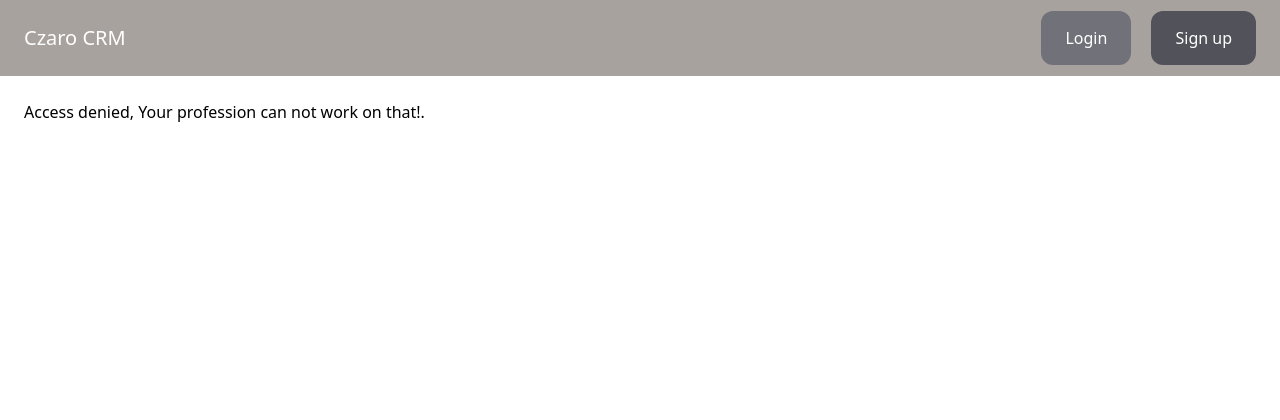
After one commit to MrCzaro/Czaro_CRM, a Django app: page /access-denied/ in a window 1280 px wide. The commit adds this page. Shown: the top 420 px of the page. Run offline with Django 5.2, Linux system fonts and the light colour scheme; some libraries are stand-ins or nearby versions.

Commit message:
Commit 2 31/01/24

```diff
--- a/czaro_crm/urls.py
+++ b/czaro_crm/urls.py
@@ -1,9 +1,11 @@
 from django.contrib import admin
 from django.urls import path, include
+from scales.views import access_denied
 
 urlpatterns = [
     path("admin/", admin.site.urls),
     path("", include("main.urls")),
     path("patient/", include("patient.urls")),
     path("scale/", include("scales.urls")),
+    path('access-denied/', access_denied, name='access_denied'),
 ]
--- a/patient/forms.py
+++ b/patient/forms.py
@@ -21,6 +21,8 @@ class PatientForm(forms.ModelForm):
             "zip_code",
             "admitted_on",
             "admitted_by",
+            "main_symptom",
+            "additional_symptoms",
             "consent",
             "consent_contact_number",
 
@@ -39,6 +41,8 @@ class PatientForm(forms.ModelForm):
             "zip_code": "Zip-code:",
             "admitted_on": "Admitted on:",
             "admitted_by": "Admitted by:",
+            "main_symptom": "Main symptom",
+            "additional_symptoms": "Additional symptoms",
             "consent" : "Authorized Medical Contact",
             "consent_contact_number" : "Authorized person's contact number"
 
@@ -57,6 +61,8 @@ class PatientForm(forms.ModelForm):
             "zip_code" : forms.TextInput(attrs={"class": FORM_CLASS}),
             "admitted_on" : forms.DateTimeInput(attrs={"type": "datetime-local","class": FORM_CLASS}), # same as with DOB
             "admitted_by" : forms.Select(attrs={"class": FORM_CLASS}),
+            "main_symptom": forms.TextInput(attrs={"class": FORM_CLASS}),
+            "additional_symptoms": forms.TextInput(attrs={"class": FORM_CLASS}),
             "consent" : forms.TextInput(attrs={"class": FORM_CLASS}),
             "consent_contact_number" : forms.TextInput(attrs={"class": FORM_CLASS}),
         }
--- a/scales/views.py
+++ b/scales/views.py
@@ -7,6 +7,11 @@ from patient.models import Patient
 
 @login_required(login_url = "/login/")
 def add_norton_scale(request, pk):
+    # Check if the user has the allowed profession
+    if request.user.profession == "secretaries":
+        # Redirect or show an error message
+        return redirect("access_denied")
+
     patient = get_object_or_404(Patient, id=pk)
 
     if request.method == "POST":
@@ -33,6 +38,11 @@ def add_norton_scale(request, pk):
 
 @login_required(login_url = "/login/")
 def edit_norton_scale(request, patient_id, norton_id):
+    # Check if the user has the allowed profession
+    if request.user.profession == "secretaries":
+        # Redirect or show an error message
+        return redirect("access_denied")
+
     patient = get_object_or_404(Patient, id= patient_id)
     norton = get_object_or_404(NortonScale, id=norton_id, patient=patient)
 
@@ -54,6 +64,11 @@ def edit_norton_scale(request, patient_id, norton_id):
 
 @login_required(login_url = "/login/")
 def add_glasgow_scale(request, pk):
+    # Check if the user has the allowed profession
+    if request.user.profession == "secretaries":
+        # Redirect or show an error message
+        return redirect("access_denied")
+
     patient = get_object_or_404(Patient, id=pk)
 
     if request.method == "POST":
@@ -79,6 +94,11 @@ def add_glasgow_scale(request, pk):
 
 @login_required(login_url = "/login/")
 def edit_glasgow_scale(request, patient_id, glasgow_id):
+    # Check if the user has the allowed profession
+    if request.user.profession == "secretaries":
+        # Redirect or show an error message
+        return redirect("access_denied")
+
     patient = get_object_or_404(Patient, id=patient_id)
     glasgow = get_object_or_404(GlasgowComaScale, id=glasgow_id, patient=patient)
 
@@ -99,6 +119,11 @@ def edit_glasgow_scale(request, patient_id, glasgow_id):
     return render(request, "scale_form.html", context)
 
 def add_news_scale(request, pk):
+    # Check if the user has the allowed profession
+    if request.user.profession == "secretaries":
+        # Redirect or show an error message
+        return redirect("access_denied")
+
     patient = get_object_or_404(Patient, id=pk)
 
     if request.method == "POST":
@@ -123,8 +148,14 @@ def add_news_scale(request, pk):
     return render(request, "scale_form.html", context)
 
 def edit_news_scale(request, patient_id, news_id):
+    # Check if the user has the allowed profession
+    if request.user.profession == "secretaries":
+        # Redirect or show an error message
+        return redirect("access_denied")
+
     patient = get_object_or_404(Patient, id=patient_id)
     news = get_object_or_404(NewsScale, id=news_id, patient=patient)
+
 
     if request.method == "POST":
         form = NewsScaleForm(request.POST, instance=news)
@@ -142,3 +173,7 @@ def edit_news_scale(request, patient_id, news_id):
     }
 
     return render(request, "scale_form.html", context)
+
+
+def access_denied(request):
+    return render(request, "access_denied.html")
--- /dev/null
+++ b/templates/access_denied.html
@@ -0,0 +1,4 @@
+{% extends "base.html" %}
+{% block content %}
+    <p>Access denied, Your profession can not work on that!.</p>
+{% endblock %}
--- a/templates/patient_form_add.html
+++ b/templates/patient_form_add.html
@@ -49,6 +49,12 @@
                 </tr>
 
                 <tr>
+                    <td class="border p-2 font-bold">{{ form.main_symptom.label_tag }}</td>
+                    <td class="border p-2">{{ form.main_symptom }}</td>
+                    <td class="border p-2 font-bold">{{ form.additional_symptoms.label_tag }}</td>
+                    <td class="border p-2">{{ form.additional_symptoms }}</td>
+                </tr>
+                <tr>
                     <td class="border p-2 font-bold">{{ form.consent.label_tag }}</td>
                     <td class="border p-2">{{ form.consent }}</td>
                     <td class="border p-2 font-bold">{{ form.consent_contact_number.label_tag }}</td>
--- a/templates/patient_list.html
+++ b/templates/patient_list.html
@@ -10,7 +10,7 @@
         {% for patient in admitted_patients %}
         <a href="{% url 'patient:page' patient.id %}">
             <p class="mb-3 text-lg">
-                <span class="font-bold">{{ patient.first_name }} {{ patient.last_name }}</span> | Addmited on {{ patient.admitted_on|date:"H:i" }}
+                <span class="font-bold">{{ patient.first_name }} {{ patient.last_name }}</span> | Addmited on {{ patient.admitted_on|date:"d F Y, H:i" }}
             </p>
         </a>
         {% endfor %}
@@ -23,7 +23,7 @@
         {% for patient in discharged_patients %}
         <a href="{% url 'patient:page' patient.id %}">
             <p class="mb-3 text-lg">
-                <span class="font-bold">{{ patient.first_name }} {{ patient.last_name }}</span> | Discharged on {{ patient.discharged_on|date:"H:i" }}
+                <span class="font-bold">{{ patient.first_name }} {{ patient.last_name }}</span> | Discharged on {{ patient.discharged_on|date:"d F Y, H:i" }}
             </p>
         </a>
     {% endfor %}
```
Also changed, not shown: main/models.py (+13 -7 lines), main/views.py (+5 -3 lines), patient/models.py (+5 -2 lines), templates/patient_detail.html (+8 -1 lines), templates/patient_form_update.html (+7 -0 lines), templates/signup.html (+10 -0 lines), db.sqlite3, main/migrations/0003_user_profession.py (added), patient/migrations/0004_patient_additional_symptoms_patient_main_symptom_and_more.py (added).
